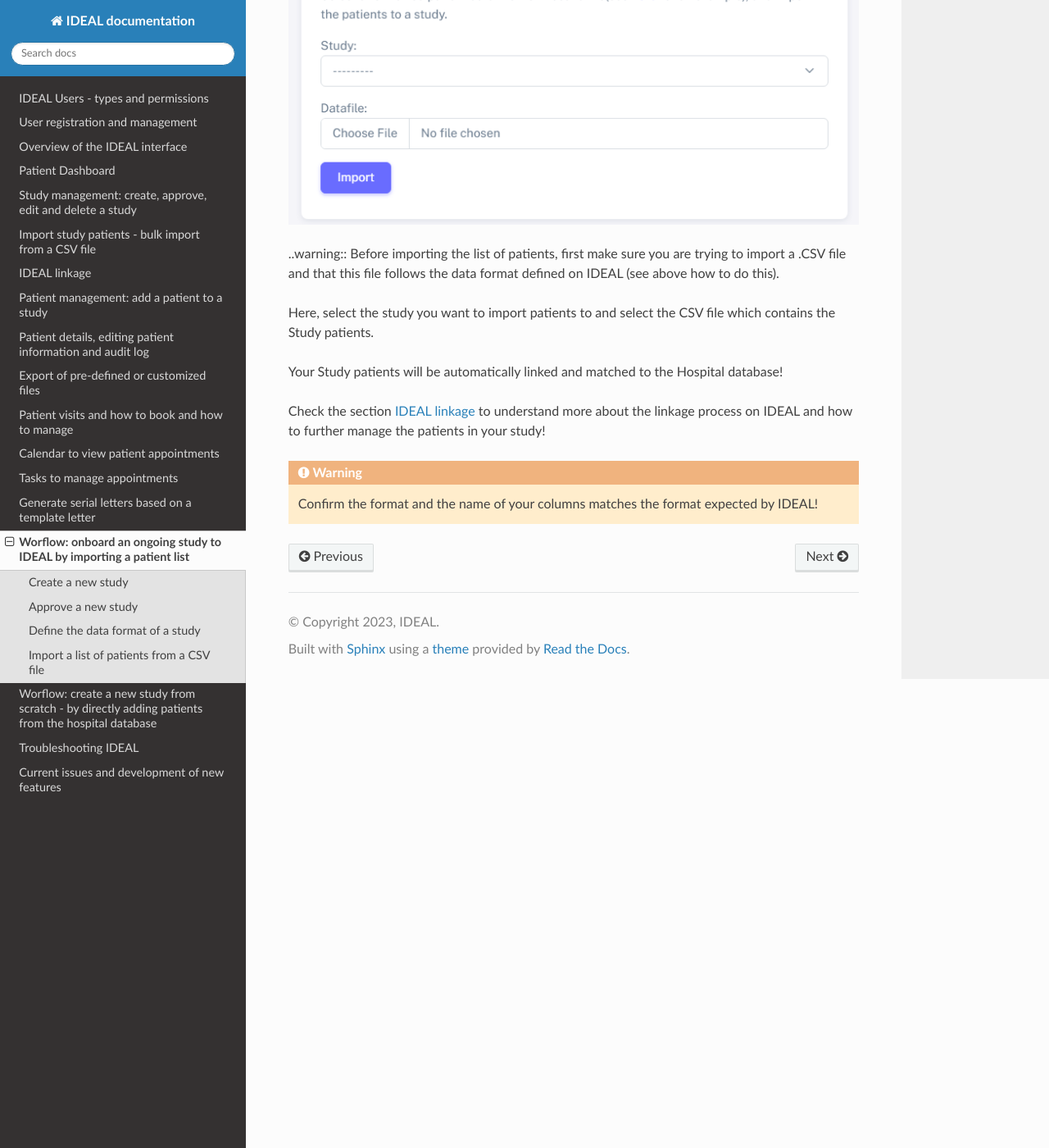
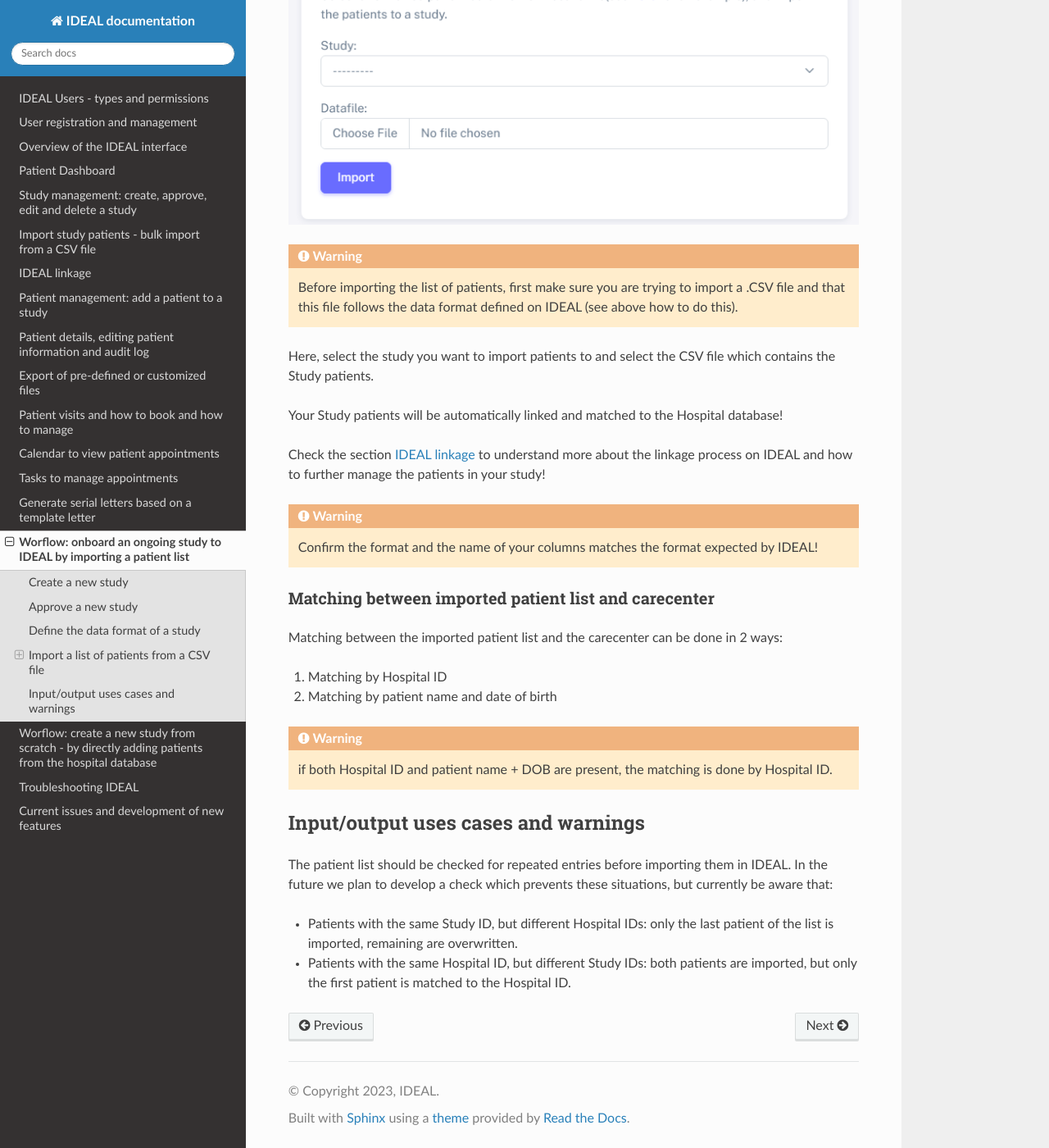
Before and after one commit to Nynuphar/IDEAL-doc, a Sphinx documentation site: the page built from docs/source/ongoing.rst, in a window 1280 px wide and 1400 px high, scrolled down 6410 px. Shown: the whole window at 82% size. Built offline with Sphinx 7.4.7 and the Read the Docs theme 3.1.0, drawn with Linux system fonts in a browser that asks for light colours.

Commit message:
Update ongoing.rst

```diff
--- a/docs/source/ongoing.rst
+++ b/docs/source/ongoing.rst
@@ -127,3 +127,21 @@ Your Study patients will be automatically linked and matched to the Hospital dat
 Check the section :doc:`linkage` to understand more about the linkage process on IDEAL and how to further manage the patients in your study!
 
 .. warning:: Confirm the format and the name of your columns matches the format expected by IDEAL!
+
+Matching between imported patient list and carecenter
+=========================================================
+
+Matching between the imported patient list and the carecenter can be done in 2 ways:
+
+1. Matching by Hospital ID
+2. Matching by patient name and date of birth
+
+.. warning:: if both Hospital ID and patient name + DOB are present, the matching is done by Hospital ID.
+
+Input/output uses cases and warnings
+*********************************************
+
+The patient list should be checked for repeated entries before importing them in IDEAL. In the future we plan to develop a check which prevents these situations, but currently be aware that:
+
+* Patients with the same Study ID, but different Hospital IDs: only the last patient of the list is imported, remaining are overwritten.
+* Patients with the same Hospital ID, but different Study IDs: both patients are imported, but only the first patient is matched to the Hospital ID.
```
Also changed, not shown: other parts of docs/source/ongoing.rst (+1 -1 lines).
